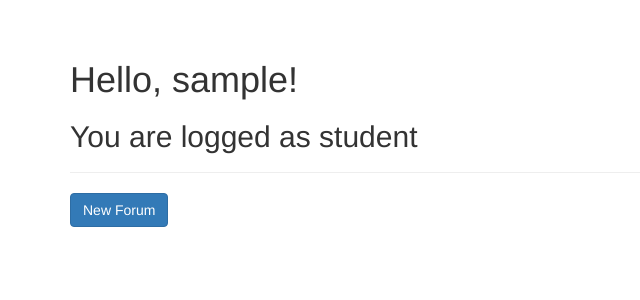
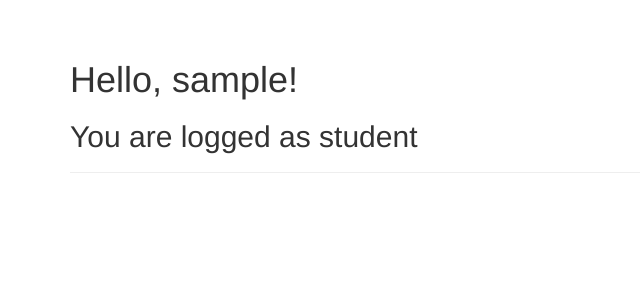
Before and after one commit to danielrello/aulavirtual, a Flask app: page /board/ in a window 1280 px wide. Shown: the part 52-352 px from the top of the page, without its empty margins (0-640 px from the left). Run offline with Flask 2, Linux system fonts and the light colour scheme; the visitor is signed in with stand-in values (Sample User, id 1); data comes from the database, SQL or seed files in the repository; data that the repository does not hold is empty; some libraries are stand-ins or nearby versions.

Commit message:
Práctica finalizada. Revisar 1.0

```diff
--- a/module002/templates/module002_index.html
+++ b/module002/templates/module002_index.html
@@ -6,8 +6,10 @@
     <h1>Hello, {% if current_user.is_authenticated %}{{ current_user.username }}{% else %}Stranger{% endif %}!</h1>
     <h2>You are logged as {{ current_user.profile }}</h2>
 </div>
+    {% if current_user.profile in('professor', 'admin', 'staff') %}
 <div class="d-flex justify-content-center p-3">
     <a class="btn btn-primary" href={{url_for('module002.module002_new_forum')}}>New Forum</a>
 </div>
+    {% endif %}
 {% include 'module002_forums.html' %}
 {% endblock %}
--- a/module002/templates/module002_new_post.html
+++ b/module002/templates/module002_new_post.html
@@ -2,7 +2,11 @@
 {% import "bootstrap/wtf.html" as wtf %}
 
 {% block content %}
-<form class="form-signin" method="POST" action="{{url_for('module002.module002_new_post', id=post.id)}}">
+    {% if post %}
+    <form class="form-signin" method="POST" action="{{url_for('module002.module002_edit_post', id=post.id)}}">
+    {% else %}
+    <form class="form-signin" method="POST" action="{{url_for('module002.module002_new_post')}}">
+    {% endif %}
     {{ form.hidden_tag() }}
     {{ wtf.form_field(form.title) }}
     {{ wtf.form_field(form.forum_id) }}
--- a/module002/views.py
+++ b/module002/views.py
@@ -123,25 +123,54 @@ def module002_new_comment():
 @login_required
 def module002_new_post():
     form = PostForm()
-    if request.method == 'GET' and request.args.get('forum_id'):
+    forum_id = -1
+    forum_preselected = None
+    if request.args.get('forum_id'):
         forum_id = request.args.get('forum_id')
-        forum = Forum.query.filter(Forum.id == forum_id).first()
-        form.forum_id.choices = [(forum.id, forum.title)]
-    else:
-        form.forum_id.choices += [("", "---")]
-        for forum in Forum.query.all():
+        forum_preselected = Forum.query.filter(Forum.id == forum_id).first()
+        form.forum_id.choices += [(str(forum_preselected.id), forum_preselected.title)]
+        form.forum_id.default = [(str(forum_preselected.id), forum_preselected.title)]
+    for forum in Forum.query.all():
+        if forum != forum_preselected:
+            form.forum_id.choices += [(str(forum.id), forum.title)]
+    if request.method == 'POST':
+        if current_user.is_authenticated and form.validate_on_submit():
+            forum_id = form.forum_id.data
+            post = Post(body=form.body.data,
+                        author_id=current_user.id,
+                        title=form.title.data,
+                        forum_id=forum_id)
+            try:
+                db.session.add(post)
+                db.session.commit()
+                flash("Post added correctly")
+                return redirect(url_for('module002.module002_forum_posts', id=forum_id))
+            except:
+                flash("Could not add your post")
+        else:
+            flash("Could not verify your post {}".format(form.errors))
+    return render_template('module002_new_post.html', module="module002", form=form)
+
+
+@module002.route('/edit_post', methods=['GET', 'POST'])
+@login_required
+def module002_edit_post():
+    form = PostForm()
+    post_id = request.args.get('id')
+    post = Post.query.get(post_id)
+    form.forum_id.choices += [(post.forum_id, Forum.query.get(post.forum_id).title)]
+
+    forums = Forum.query.filter_by(author_id=current_user.id)
+    follows = Follow.query.filter_by(user_id=current_user.id)
+    for follow in follows:
+        forums += Forum.query.get(follow.id)
+    form.body.data = post.body
+    form.title.data = post.title
+    for forum in forums:
+        if forum.id != post.forum_id:
             form.forum_id.choices += [(forum.id, forum.title)]
     if request.method == 'POST':
         if current_user.is_authenticated and form.validate_on_submit():
-            none_forum = Forum.query.filter(Forum.title == 'None Forum').first()
-            if none_forum == None:
-                none_forum = Forum(title='None Forum',
-                                   author_id=current_user.id)
-                db.session.add(none_forum)
-                db.session.commit()
-                forum_id = none_forum.id
-            else:
-                forum_id = form.forum_id.data
             post = Post.query.get(request.args.get('id'))
             if post:
                 post.title = form.title.data
@@ -150,42 +179,11 @@ def module002_new_post():
                 try:
                     db.session.commit()
                     flash("Post modified correctly")
+                    return redirect(url_for('module002.module002_forum_posts', id=post.forum_id))
                 except:
                     flash("Could not modify your post")
             else:
-                post = Post(body=form.body.data,
-                            author_id=current_user.id,
-                            title=form.title.data,
-                            forum_id=forum_id)
-                try:
-                    db.session.add(post)
-                    db.session.commit()
-                    flash("Post added correctly")
-                except:
-                    flash("Could not add your post")
-            return redirect(url_for('module002.module002_forum_posts', id=forum_id))
-    return render_template('module002_new_post.html', module="module002", form=form)
-
-
-@module002.route('/edit_post', methods=['GET', 'POST'])
-@login_required
-def module002_edit_post():
-    form = PostForm()
-    if request.method == 'GET' and request.args.get('id'):
-        post_id = request.args.get('id')
-        post = Post.query.get(post_id)
-        form.forum_id.choices += [(post.forum_id, Forum.query.get(post.forum_id).title)]
-        form.forum_id.choices += [("", "---")]
-
-        forums = Forum.query.filter_by(author_id=current_user.id)
-        follows = Follow.query.filter_by(user_id=current_user.id)
-        for follow in follows:
-            forums += Forum.query.get(follow.id)
-        form.body.data = post.body
-        form.title.data = post.title
-        for forum in forums:
-            if forum.id != post.forum_id:
-                form.forum_id.choices += [(forum.id, forum.title)]
+                flash("No post was selected")
     return render_template('module002_new_post.html', module="module002", form=form, post=post)
 
 
```
